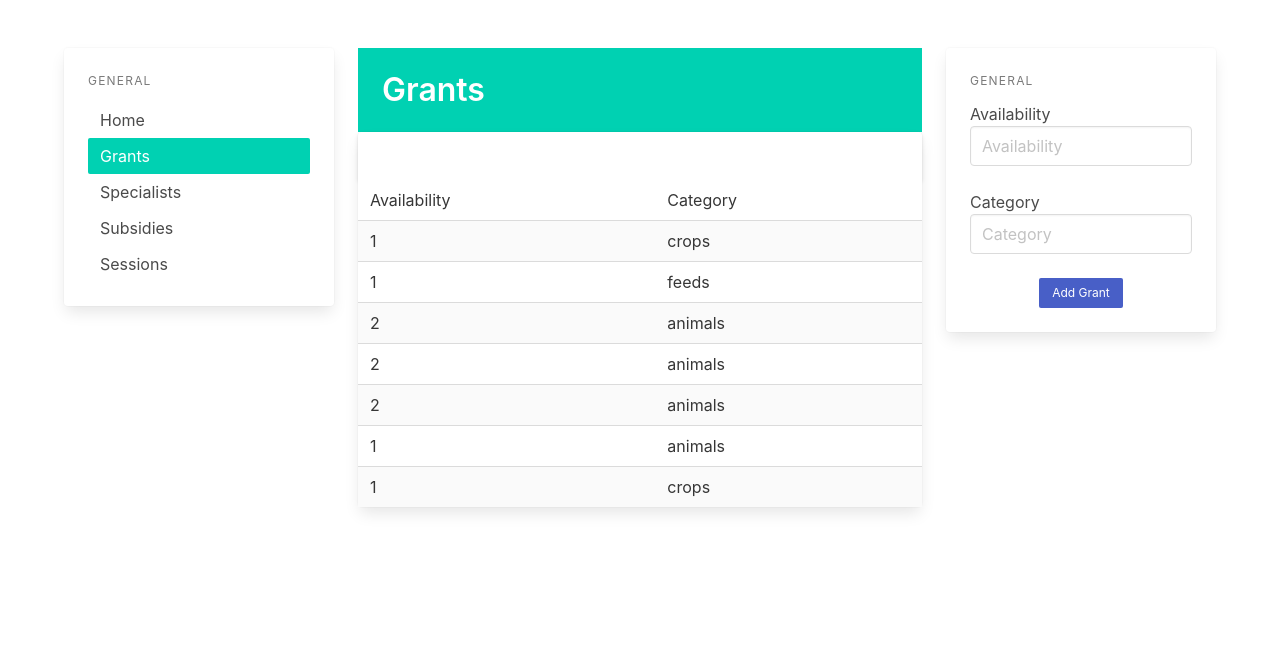
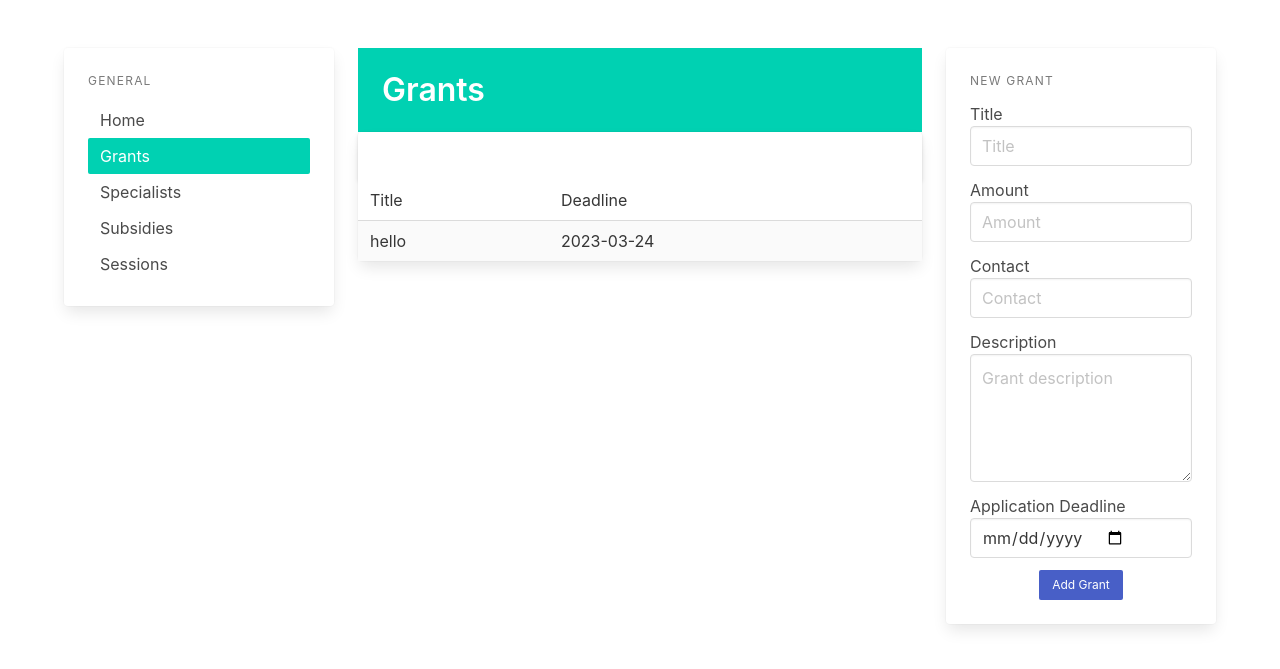
Before and after one commit to ochiengotieno304/AgriAssist, a Flask app: page /grants in a window 1280 px wide. Shown: the part 52-721 px from the top of the page. Run offline with Flask 3, Linux system fonts and the light colour scheme; a user stored in the database is signed in.

Commit message:
update grants and session schema

```diff
--- a/app/pages.py
+++ b/app/pages.py
@@ -1,7 +1,9 @@
 from flask import Blueprint, request, render_template, redirect, url_for, flash
 from flask_login import login_required
+from datetime import datetime
 from .models import User, Grant, Specialist, Session, Subsidy
-from .utils import all_session, register_user, all_users, register_specialist, all_specialists, cancel_session, confirm_session, new_grant, new_subsidy
+from .utils import all_session, register_user, all_users, register_specialist, all_specialists
+from .utils import confirm_session, new_grant, new_subsidy, cancel_session
 
 from . import db
 
@@ -64,13 +66,22 @@
 def grants():
     grants = Grant.query.all()
     if request.method == 'POST':
-        new_grant_category = request.form.get('category')
-        new_grant_availability = request.form.get('availability')
+        title = request.form.get('title')
+        description = request.form.get('description')
+        amount = request.form.get('amount')
+        application_deadline = request.form.get('deadline')
+        contact = request.form.get('contact')
+
+        deadline = datetime.strptime(application_deadline, '%Y-%m-%d').date()
         try:
-            new_grant(new_grant_availability, new_grant_category)
+            new_grant(title, description, amount,
+                      deadline, contact)
             flash('Grant added successfully')
+            return render_template('grants.html', grants=grants)
         except:
             flash('Error adding grant')
+            return render_template('grants.html', grants=grants)
+        finally:
             return render_template('grants.html', grants=grants)
 
     return render_template('grants.html', grants=grants)
@@ -81,14 +92,22 @@
 def subsidies():
     subsidies = Subsidy.query.all()
     if request.method == 'POST':
-        new_subsidy_category = request.form.get('category')
-        new_subsidy_availability = request.form.get('availability')
+        title = request.form.get('title')
+        description = request.form.get('description')
+        amount = request.form.get('amount')
+        application_deadline = request.form.get('deadline')
+        contact = request.form.get('contact')
+
+        deadline = datetime.strptime(application_deadline, '%Y-%m-%d').date()
         try:
-            new_subsidy(new_subsidy_availability, new_subsidy_category)
+            new_subsidy(title, description, amount,
+                        deadline, contact)
             flash('Subsidy added successfully')
         except:
             flash('Error adding subsidy')
             return render_template('subsidies.html', subsidies=subsidies)
+        finally:
+            return render_template('grants.html', grants=grants)
 
     return render_template('subsidies.html', subsidies=subsidies)
 
--- a/app/templates/grants.html
+++ b/app/templates/grants.html
@@ -4,7 +4,7 @@
 
 {% with messages = get_flashed_messages() %}
 {% if messages %}
-<div class="notification is-info is-light">
+<div class="notification is-info is-light box message">
     {{ messages[0] }}
 </div>
 {% endif %}
@@ -24,9 +24,7 @@
                     <li><a href="{{ url_for('page.specialists') }}">Specialists</a></li>
                     <li><a href="{{ url_for('page.subsidies') }}">Subsidies</a></li>
                     <li><a href="{{ url_for('page.sessions') }}">Sessions</a></li>
-
                 </ul>
-
             </aside>
         </div>
     </div>
@@ -58,13 +56,13 @@
                         <table class="table is-fullwidth is-striped">
                             <tbody>
                                 <tr>
-                                    <td>Availability</td>
-                                    <td>Category</td>
+                                    <td>Title</td>
+                                    <td>Deadline</td>
                                 </tr>
                                 {% for grant in grants %}
                                 <tr>
-                                    <td>{{grant.availability}}</td>
-                                    <td>{{grant.category}}</td>
+                                    <td>{{grant.title}}</td>
+                                    <td>{{grant.application_deadline}}</td>
                                 </tr>
                                 {% endfor %}
 
@@ -84,28 +82,49 @@
                 <div class="content">
                     <aside class="menu is-hidden-mobile">
                         <p class="menu-label">
-                            General
+                            New Grant
                         </p>
                         <div class="file is-centered is-boxed is-success has-name">
                             <form method="POST">
-                                <label class="file-label">
+                                <div class="field">
                                     <div class="control">
-                                        <label>Availability</label>
-                                        <input class="input" type="text" placeholder="Availability" name="availability">
+                                        <label>Title</label>
+                                        <input class="input" type="text" placeholder="Title" name="title">
                                     </div>
-                                    <br />
+                                </div>
+                                <div class="field">
                                     <div class="control">
-                                        <label>Category</label>
-                                        <input class="input" type="text" placeholder="Category" name="category">
+                                        <label>Amount</label>
+                                        <input class="input" type="text" placeholder="Amount" name="amount">
                                     </div>
-                                    <br />
+                                </div>
+                                <div class="field">
+                                    <div class="control">
+                                        <label>Contact</label>
+                                        <input class="input" type="text" placeholder="Contact" name="contact">
+                                    </div>
+                                </div>
+                                <div class="field">
+                                    <div class="control">
+                                        <label>Description</label>
+                                        <textarea class="textarea" placeholder="Grant description"
+                                            name="description"></textarea>
+                                    </div>
+                                </div>
+                                <div class="field">
+                                    <div class="control">
+                                        <label>Application Deadline</label>
+                                        <input class="input" type="date" name="deadline">
+                                    </div>
+                                </div>
+                                <div class="field">
                                     <div class="field is-grouped is-grouped-centered">
                                         <p class="control">
                                             <input type="submit" value="Add Grant"
                                                 class="button is-primary is-link is-small">
                                         </p>
                                     </div>
-                                </label>
+                                </div>
                             </form>
                         </div>
                     </aside>
```
Also changed, not shown: app/models.py (+12 -5 lines), app/templates/subsidies.html (+33 -16 lines), app/utils.py (+6 -4 lines), instance/db.sqlite.
